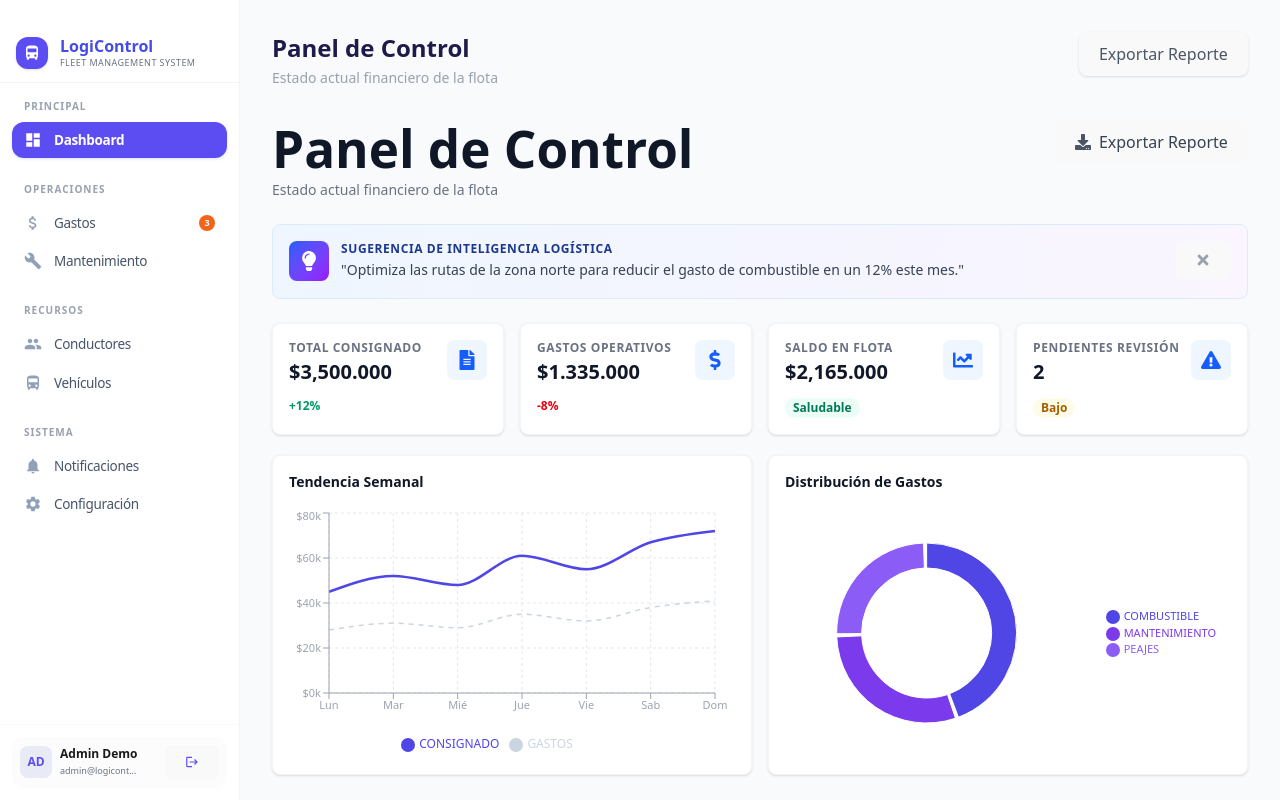
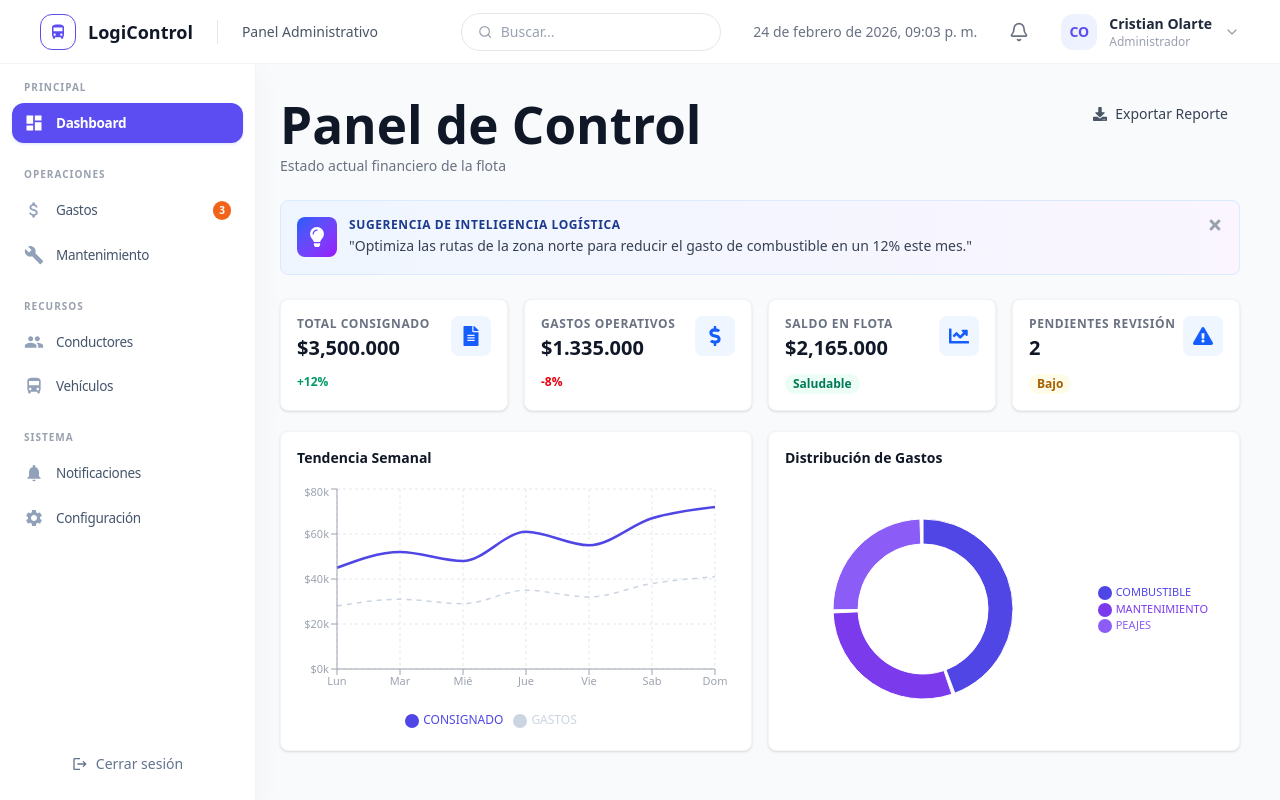
Before and after one commit to olarthedev/control-flotas, a React (Vite) app in the folder admin-web/: page / in a window 1280 px wide. Built offline with nearby package versions, Linux system fonts and the light colour scheme.

Commit message:
Visual changes and top bar and sidebar adjustments

```diff
--- a/admin-web/package.json
+++ b/admin-web/package.json
@@ -11,6 +11,7 @@
   },
   "dependencies": {
     "axios": "^1.13.5",
+    "lucide-react": "^0.575.0",
     "react": "^19.2.0",
     "react-dom": "^19.2.0",
     "react-icons": "^5.5.0",
--- a/admin-web/src/index.css
+++ b/admin-web/src/index.css
@@ -1,18 +1,13 @@
 @import "tailwindcss";
 
 /* El resto de tu código :root y a { ... } se queda igual debajo */
-:root {
-  font-family: system-ui, Avenir, Helvetica, Arial, sans-serif;
 
-}
 :root {
   font-family: system-ui, Avenir, Helvetica, Arial, sans-serif;
   line-height: 1.5;
   font-weight: 400;
 
-  color-scheme: light dark;
   color: rgba(255, 255, 255, 0.87);
-  background-color: #242424;
 
   font-synthesis: none;
   text-rendering: optimizeLegibility;
@@ -40,25 +35,6 @@ h1 {
   line-height: 1.1;
 }
 
-button {
-  border-radius: 8px;
-  border: 1px solid transparent;
-  padding: 0.6em 1.2em;
-  font-size: 1em;
-  font-weight: 500;
-  font-family: inherit;
-  background-color: #1a1a1a;
-  cursor: pointer;
-  transition: border-color 0.25s;
-}
-button:hover {
-  border-color: #646cff;
-}
-button:focus,
-button:focus-visible {
-  outline: 4px auto -webkit-focus-ring-color;
-}
-
 @media (prefers-color-scheme: light) {
   :root {
     color: #213547;
@@ -67,7 +43,4 @@ button:focus-visible {
   a:hover {
     color: #747bff;
   }
-  button {
-    background-color: #f9f9f9;
-  }
 }
--- a/admin-web/src/layout/Layout.tsx
+++ b/admin-web/src/layout/Layout.tsx
@@ -1,38 +1,35 @@
-import React from 'react';
+import React from "react";
 import { Sidebar } from "./Sidebar";
+import { TopBar } from "./TopBar";
 
-// Definimos la interfaz correctamente para evitar el error en Props
 interface LayoutProps {
   children: React.ReactNode;
 }
 
 export const Layout: React.FC<LayoutProps> = ({ children }) => {
   return (
-    <div className="flex h-screen bg-[#f8fafc] overflow-hidden">
-      {/* Sidebar con ancho fijo para que no se mueva */}
-      <div className="w-[240px] flex-shrink-0">
-        <Sidebar />
+    <div className="bg-[#f8fafc] min-h-screen overflow-x-hidden">
+
+      {/* TopBar */}
+      <div className="fixed top-0 left-0 w-full z-50">
+        <TopBar />
       </div>
 
-      {/* Área principal con scroll independiente */}
-      <div className="flex-1 flex flex-col min-w-0 overflow-hidden">
-        <main className="flex-1 overflow-y-auto p-8">
-          {/* Título alineado correctamente según el mockup */}
-          <div className="flex justify-between items-start mb-8">
-            <div>
-              <h2 className="text-2xl font-bold text-[#1e1b4b]">Panel de Control</h2>
-              <p className="text-sm text-gray-400 mt-1 font-medium">
-                Estado actual financiero de la flota
-              </p>
-            </div>
-            <button className="px-4 py-2 bg-white border border-gray-200 rounded-xl text-sm font-bold text-gray-600 shadow-sm">
-              Exportar Reporte
-            </button>
-          </div>
+      {/* Sidebar fijo */}
+      <Sidebar />
 
+      {/* Contenido principal */}
+      <main
+        className="
+          pt-[64px]
+          pl-[240px]
+        "
+      >
+        <div className="px-10 py-8 min-h-[calc(100vh-64px)]">
           {children}
-        </main>
-      </div>
+        </div>
+      </main>
+
     </div>
   );
 };
--- a/admin-web/src/layout/Sidebar.tsx
+++ b/admin-web/src/layout/Sidebar.tsx
@@ -1,4 +1,4 @@
-import { Link, useLocation } from 'react-router-dom';
+import { Link, useLocation } from "react-router-dom";
 import {
   MdDashboard,
   MdAttachMoney,
@@ -8,7 +8,7 @@ import {
   MdNotifications,
   MdSettings,
   MdLogout
-} from 'react-icons/md';
+} from "react-icons/md";
 
 export function Sidebar() {
   const location = useLocation();
@@ -16,66 +16,60 @@ export function Sidebar() {
 
   const menuSections = [
     {
-      title: 'PRINCIPAL',
-      items: [{ path: '/', label: 'Dashboard', icon: MdDashboard }]
+      title: "PRINCIPAL",
+      items: [{ path: "/", label: "Dashboard", icon: MdDashboard }]
     },
     {
-      title: 'OPERACIONES',
+      title: "OPERACIONES",
       items: [
-        { path: '/expenses', label: 'Gastos', icon: MdAttachMoney, badge: '3' },
-        { path: '/maintenance', label: 'Mantenimiento', icon: MdBuild }
+        { path: "/expenses", label: "Gastos", icon: MdAttachMoney, badge: "3" },
+        { path: "/maintenance", label: "Mantenimiento", icon: MdBuild }
       ]
     },
     {
-      title: 'RECURSOS',
+      title: "RECURSOS",
       items: [
-        { path: '/drivers', label: 'Conductores', icon: MdPeople },
-        { path: '/vehicles', label: 'Vehículos', icon: MdDirectionsBus }
+        { path: "/drivers", label: "Conductores", icon: MdPeople },
+        { path: "/vehicles", label: "Vehículos", icon: MdDirectionsBus }
       ]
     },
     {
-      title: 'SISTEMA',
+      title: "SISTEMA",
       items: [
-        { path: '/notifications', label: 'Notificaciones', icon: MdNotifications },
-        { path: '/settings', label: 'Configuración', icon: MdSettings }
+        { path: "/notifications", label: "Notificaciones", icon: MdNotifications },
+        { path: "/settings", label: "Configuración", icon: MdSettings }
       ]
     }
   ];
 
   return (
-    <aside className="w-[240px] bg-white border-r border-gray-100 h-screen flex flex-col pt-6">
-
-      {/* HEADER: Ajustado para que quepa perfectamente y no se vea gigante */}
-      {/* Reemplaza solo el bloque del HEADER en tu Sidebar.tsx */}
-      <div className="px-4 py-3 border-b border-gray-100 mb-4">
-        <div className="flex items-center gap-3">
-          {/* Icono estándar */}
-          <div className="w-8 h-8 bg-[#5c4df2] rounded-xl flex-shrink-0 flex items-center justify-center text-white shadow-sm">
-            <MdDirectionsBus size={18} />
-          </div>
-
-          <div className="min-w-0">
-            {/* Texto más profesional */}
-            <div className="text-base font-bold text-[#444ce7] leading-tight whitespace-nowrap">
-              LogiControl
-            </div>
-            <div className="text-[9px] font-medium text-gray-500 uppercase tracking-wider whitespace-nowrap">
-              Fleet Management System
-            </div>
-          </div>
-        </div>
-      </div>
-
-      {/* MENU: Texto Gris Oscuro (No Negrita) para inactivos */}
-      <nav className="flex-1 px-3 space-y-6 overflow-y-auto">
+    <aside
+      className={`
+        fixed
+        top-16
+        left-0
+        h-[calc(100vh-64px)]
+        w-64
+        bg-white
+        border-r border-gray-100
+        flex flex-col
+        z-40
+        shadow-[0_8px_30px_rgb(0,0,0,0.04)]
+      `}
+    >
+      {/* MENU */}
+      <nav className="flex-1 px-3 pt-4 space-y-6 overflow-y-auto overflow-x-hidden">
         {menuSections.map(section => (
           <div key={section.title}>
-            {/* Títulos de sección en gris claro y pequeño */}
-            <h3 className="px-3 mb-2 text-[10px] font-bold text-gray-400 tracking-widest uppercase">
+            <h3
+              className="
+                px-3 mb-2 text-[10px] font-bold text-gray-400 tracking-widest uppercase
+              "
+            >
               {section.title}
             </h3>
 
-            <div className="space-y-0.5">
+            <div className="space-y-1">
               {section.items.map(item => {
                 const Icon = item.icon;
                 const active = isActive(item.path);
@@ -85,26 +79,47 @@ export function Sidebar() {
                     key={item.path}
                     to={item.path}
                     className={`
-                      group flex items-center justify-between px-3 py-2 rounded-xl transition-colors duration-150
+                      group relative flex items-center justify-between px-3 py-2.5 rounded-xl transition-colors duration-200
                       ${active
-                        ? 'bg-[#5c4df2] text-white shadow-sm shadow-indigo-100'
-                        : 'text-[#64748b] hover:bg-gray-50'
+                        ? "bg-[#5c4df2] text-white shadow-sm shadow-indigo-100"
+                        : "text-[#64748b] hover:bg-gray-50 hover:text-[#5c4df2]"
                       }
                     `}
                   >
                     <div className="flex items-center gap-3">
-                      {/* Icono en gris suave para inactivos */}
-                      <Icon size={18} className={`${active ? 'text-white' : 'text-slate-400'}`} />
-                      <span className={`text-[13.5px] tracking-tight ${active ? 'font-semibold text-white' : 'font-medium text-[#475569]'}`}>
+                      <div
+                        className={`relative ${active
+                          ? "text-white"
+                          : "text-slate-400 group-hover:text-[#5c4df2]"
+                          }`}
+                      >
+                        <Icon size={20} />
+                      </div>
+
+                      <span
+                        className={`
+                          text-[13.5px] tracking-tight whitespace-nowrap
+                          ${active
+                            ? "font-semibold text-white"
+                            : "font-medium text-slate-600 group-hover:text-[#5c4df2]"
+                          }
+                        `}
+                      >
                         {item.label}
                       </span>
                     </div>
 
+                    {/* Badge */}
                     {item.badge && (
-                      <span className={`
-                        text-[9px] font-bold w-4 h-4 rounded-full flex items-center justify-center
-                        ${active ? 'bg-white/20 text-white' : 'bg-[#f26419] text-white'}
-                      `}>
+                      <span
+                        className={`
+                          text-[10px] font-bold px-1.5 py-0.5 rounded-full
+                          ${active
+                            ? "bg-white/20 text-white"
+                            : "bg-[#f26419] text-white"
+                          }
+                        `}
+                      >
                         {item.badge}
                       </span>
                     )}
@@ -116,22 +131,30 @@ export function Sidebar() {
         ))}
       </nav>
 
-      {/* FOOTER: Perfil compacto */}
-      <div className="p-3 border-t border-gray-50">
-        <div className="flex items-center justify-between p-2 bg-gray-50/50 rounded-xl">
-          <div className="flex items-center gap-2">
-            <div className="w-8 h-8 bg-[#e8eaf6] rounded-lg flex items-center justify-center text-[#5c4df2] font-bold text-xs">
-              AD
-            </div>
-            <div className="min-w-0">
-              <p className="text-[12px] font-semibold text-[#1a1a1a] truncate leading-none">Admin Demo</p>
-              <p className="text-[9px] text-gray-500 truncate mt-1">admin@logicont...</p>
-            </div>
-          </div>
-          <button className="p-1.5 bg-transparent text-[#5c4df2] border border-[#5c4df2] rounded-lg hover:bg-[#f0f4ff] transition-colors">
-            <MdLogout size={14} />
-          </button>
-        </div>
+      {/* FOOTER */}
+      <div className="mt-auto px-3 pb-4">
+        <button
+          className="
+      w-full flex items-center justify-center gap-2
+      py-2.5
+      text-sm font-medium
+      bg-transparent text-slate-500
+      rounded-xl
+      transition-all duration-300 ease-in-out
+
+      outline-none ring-0
+      focus:outline-none focus:ring-0 focus-visible:outline-none focus-visible:ring-0
+
+      hover:text-red-600
+      hover:bg-red-50
+
+      active:scale-[0.98]
+      active:bg-red-100
+    "
+        >
+          <MdLogout size={16} />
+          Cerrar sesión
+        </button>
       </div>
     </aside>
   );
--- /dev/null
+++ b/admin-web/src/layout/TopBar.tsx
@@ -0,0 +1,101 @@
+import React, { useEffect, useState } from "react";
+import { Bell, Search, ChevronDown } from "lucide-react";
+import { MdDirectionsBus } from "react-icons/md";
+
+export const TopBar: React.FC = () => {
+    const [dateTime, setDateTime] = useState("");
+
+    useEffect(() => {
+        const updateTime = () => {
+            const now = new Date();
+            const formatted = now.toLocaleString("es-CO", {
+                day: "2-digit",
+                month: "long",
+                year: "numeric",
+                hour: "2-digit",
+                minute: "2-digit",
+            });
+            setDateTime(formatted);
+        };
+
+        updateTime();
+        const interval = setInterval(updateTime, 60000);
+        return () => clearInterval(interval);
+    }, []);
+
+    return (
+        <header className="h-[64px] bg-white border-b border-gray-100 flex items-center justify-between px-10">
+
+            {/* IZQUIERDA */}
+            <div className="flex items-center gap-6">
+
+                {/* Logo sin fondo - delineado */}
+                <div className="flex items-center gap-3">
+                    <div className="w-9 h-9 rounded-xl border border-[#5c4df2] flex items-center justify-center">
+                        <MdDirectionsBus size={18} className="text-[#5c4df2]" />
+                    </div>
+
+                    <div>
+                        <div className="text-lg font-bold text-gray-900 leading-none">
+                            LogiControl
+                        </div>
+
+                    </div>
+                </div>
+
+                {/* Separador elegante */}
+                <div className="h-6 w-px bg-gray-200"></div>
+
+                {/* Sección actual */}
+                <div className="text-sm font-medium text-gray-600">
+                    Panel Administrativo
+                </div>
+            </div>
+
+            {/* DERECHA */}
+            <div className="flex items-center gap-8">
+
+                {/* Search */}
+                <div className="relative w-[260px]">
+                    <div className="flex items-center bg-white border border-gray-200 rounded-full px-4 py-2 transition-all duration-200 focus-within:border-[#5c4df2] focus-within:ring-2 focus-within:ring-[#5c4df2]/20">
+
+                        <Search className="w-4 h-4 text-gray-400" />
+
+                        <input
+                            type="text"
+                            placeholder="Buscar..."
+                            className="ml-2 bg-transparent outline-none text-sm w-full text-gray-800 placeholder:text-gray-400"
+                        />
+
+                    </div>
+                </div>
+
+                {/* Fecha */}
+                <span className="text-sm text-gray-500 font-medium whitespace-nowrap">
+                    {dateTime}
+                </span>
+
+                {/* Notificaciones */}
+                <Bell className="w-5 h-5 text-gray-500 cursor-pointer hover:text-[#5c4df2] transition-colors" />
+
+                {/* Usuario */}
+                <div className="flex items-center gap-3 cursor-pointer group">
+                    <div className="w-9 h-9 rounded-xl bg-[#eef2ff] flex items-center justify-center font-semibold text-[#5c4df2] text-sm">
+                        CO
+                    </div>
+
+                    <div className="leading-tight">
+                        <p className="text-sm font-semibold text-gray-800">
+                            Cristian Olarte
+                        </p>
+                        <p className="text-xs text-gray-400">
+                            Administrador
+                        </p>
+                    </div>
+
+                    <ChevronDown className="w-4 h-4 text-gray-400 group-hover:text-[#5c4df2] transition-colors" />
+                </div>
+            </div>
+        </header>
+    );
+};
```
Also changed, not shown: 1 other file (tests, documents, lock files or other folders).
